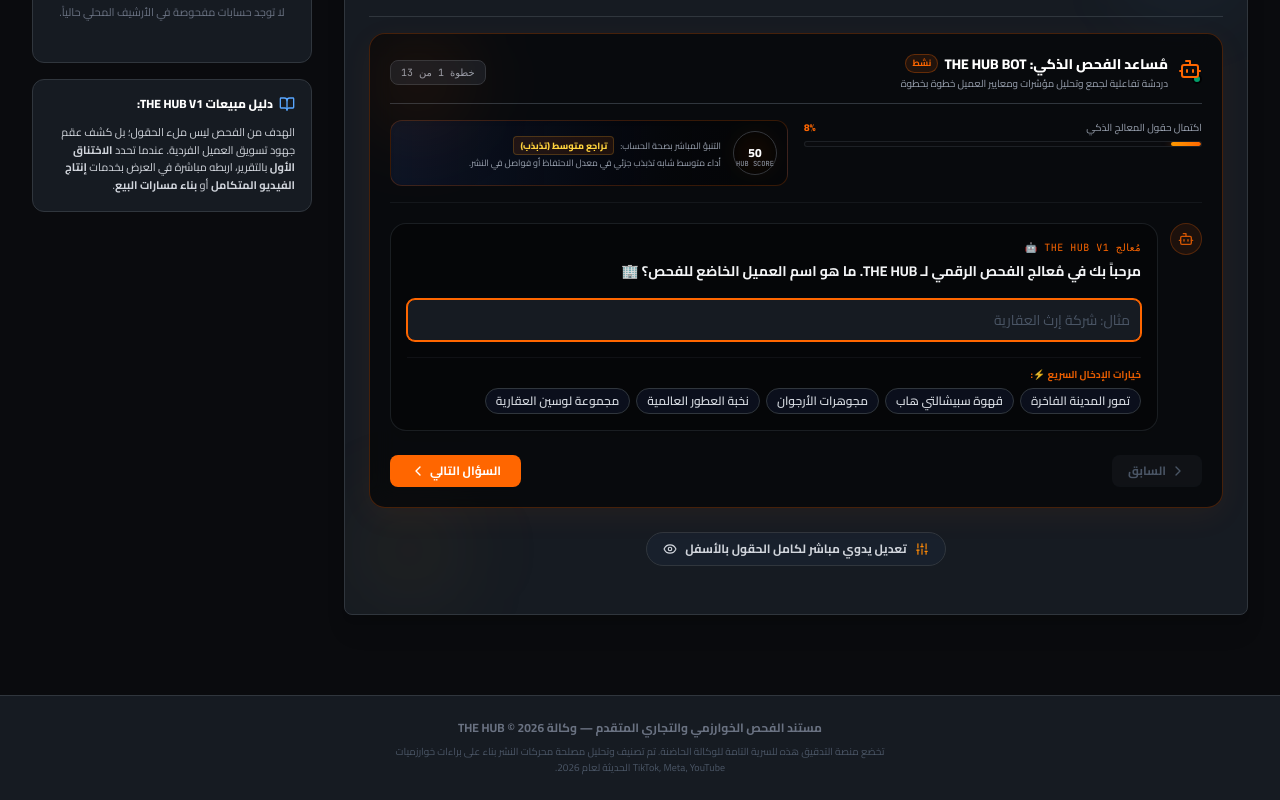
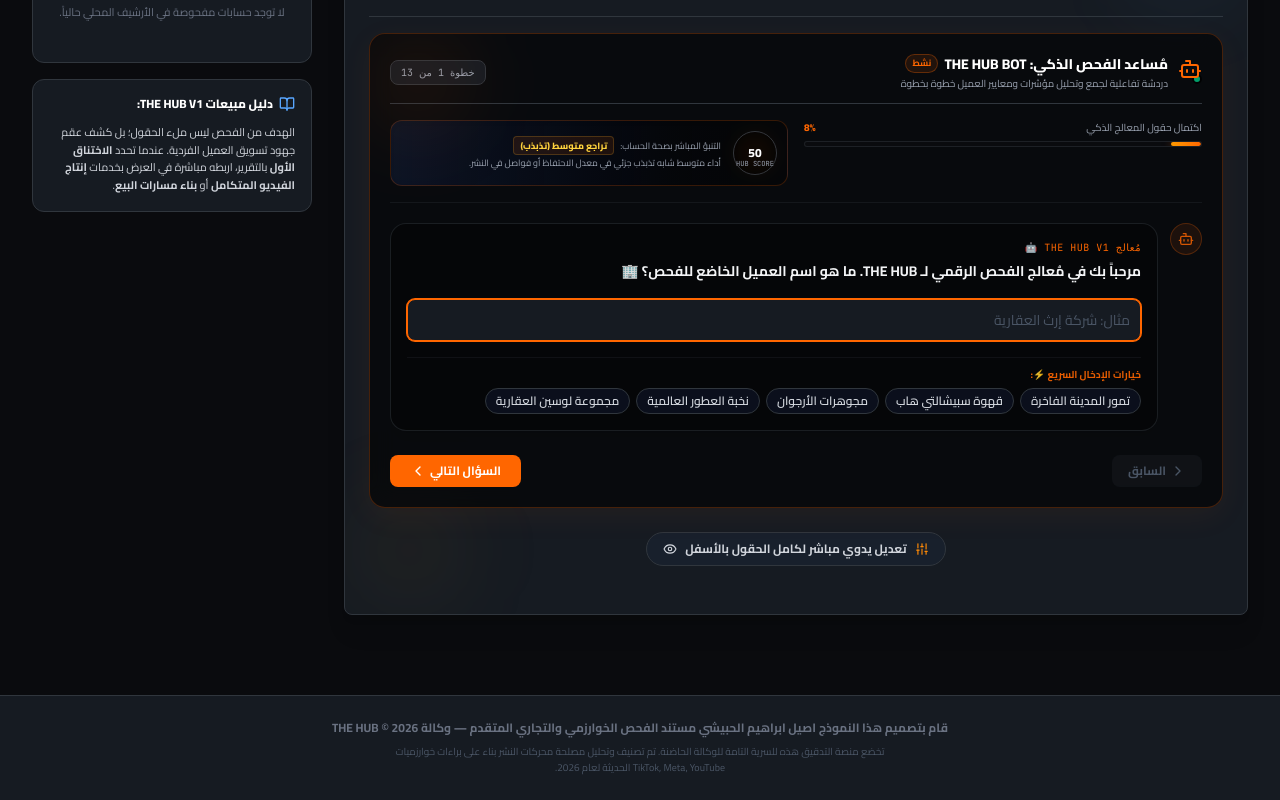
Before and after one commit to TheHobAgency78/The-Hub-Audit-Framework-, a React (Vite) app: page / in a window 1280 px wide. Shown: the part 395-1195 px from the top of the page. Built offline with nearby package versions, Linux system fonts and the light colour scheme.

Commit message:
Update App.tsx

```diff
--- a/src/App.tsx
+++ b/src/App.tsx
@@ -504,7 +504,7 @@
       {/* 4. FOOTER AREA */}
       <footer className="border-t border-hub-border bg-hub-card py-6 mt-12 text-center text-xs text-gray-500 no-print">
         <div className="max-w-7xl mx-auto px-4 space-y-2">
-          <p className="font-bold">مستند الفحص الخوارزمي والتجاري المتقدم — وكالة THE HUB © 2026</p>
+          <p className="font-bold">  قام بتصميم هذا النموذج اصيل ابراهيم الحبيشي مستند الفحص الخوارزمي والتجاري المتقدم — وكالة THE HUB © 2026</p>
           <p className="text-[10px] text-gray-600 max-w-lg mx-auto leading-relaxed">
             تخضع منصة التدقيق هذه للسرية التامة للوكالة الحاضنة. تم تصنيف وتحليل مصلحة محركات النشر بناء على براءات خوارزميات TikTok, Meta, YouTube الحديثة لعام 2026.
           </p>
```
